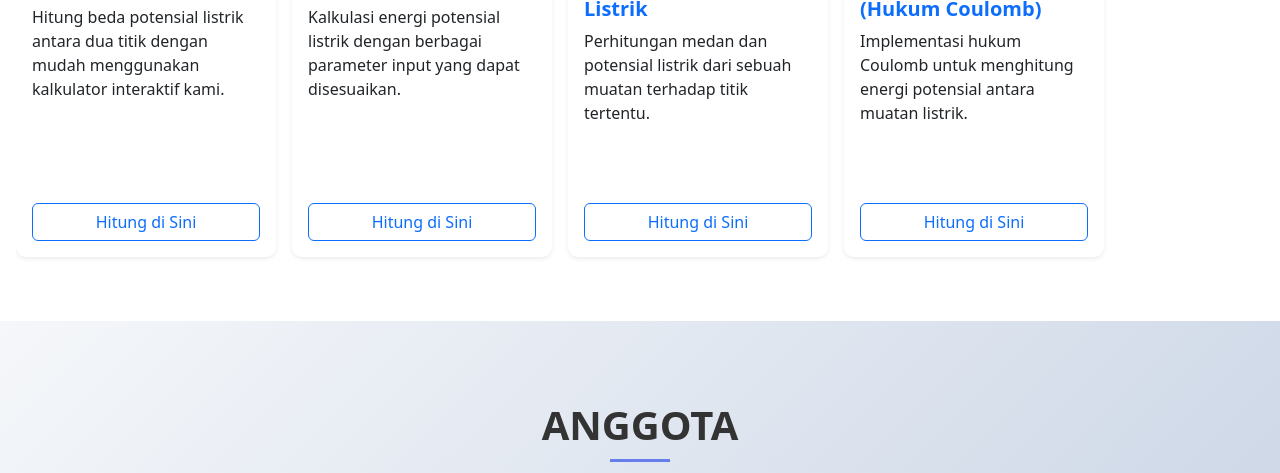
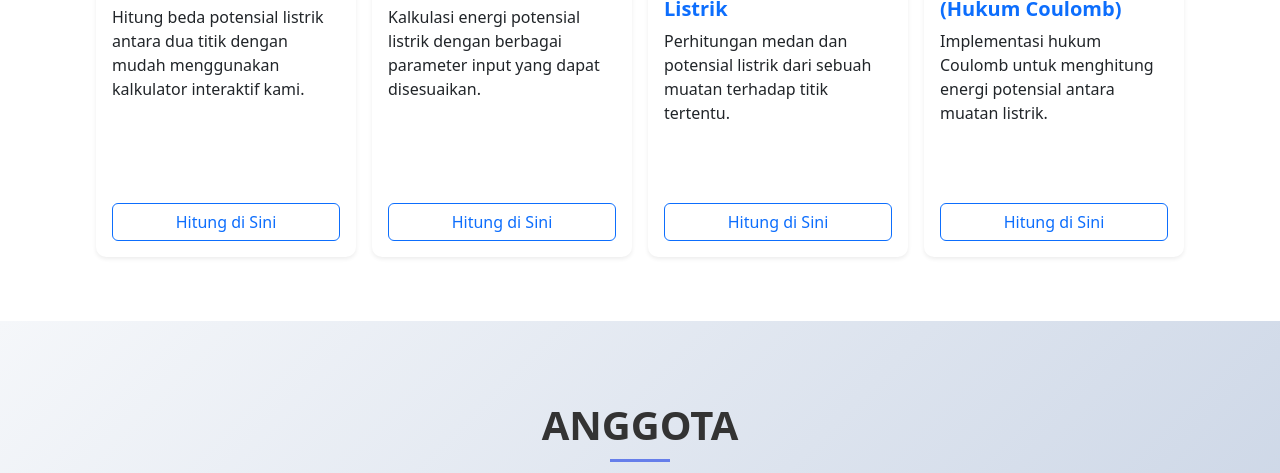
Before and after one commit to ochaa75/web-fisika, a plain HTML site: page index.html in a window 1280 px wide. Shown: the part 820-1293 px from the top of the page. Drawn offline with nearby package versions, Linux system fonts and the light colour scheme.

Commit message:
index.html

```diff
--- a/index.html
+++ b/index.html
@@ -118,6 +118,11 @@
     @media (max-width: 768px) {
       .feature-card {
         width: 260px;
+      }
+    }
+    @media (min-width: 1200px) {
+      .horizontal-scroll-wrapper {
+        justify-content: center;
       }
     }
     /* Team Section */
```
